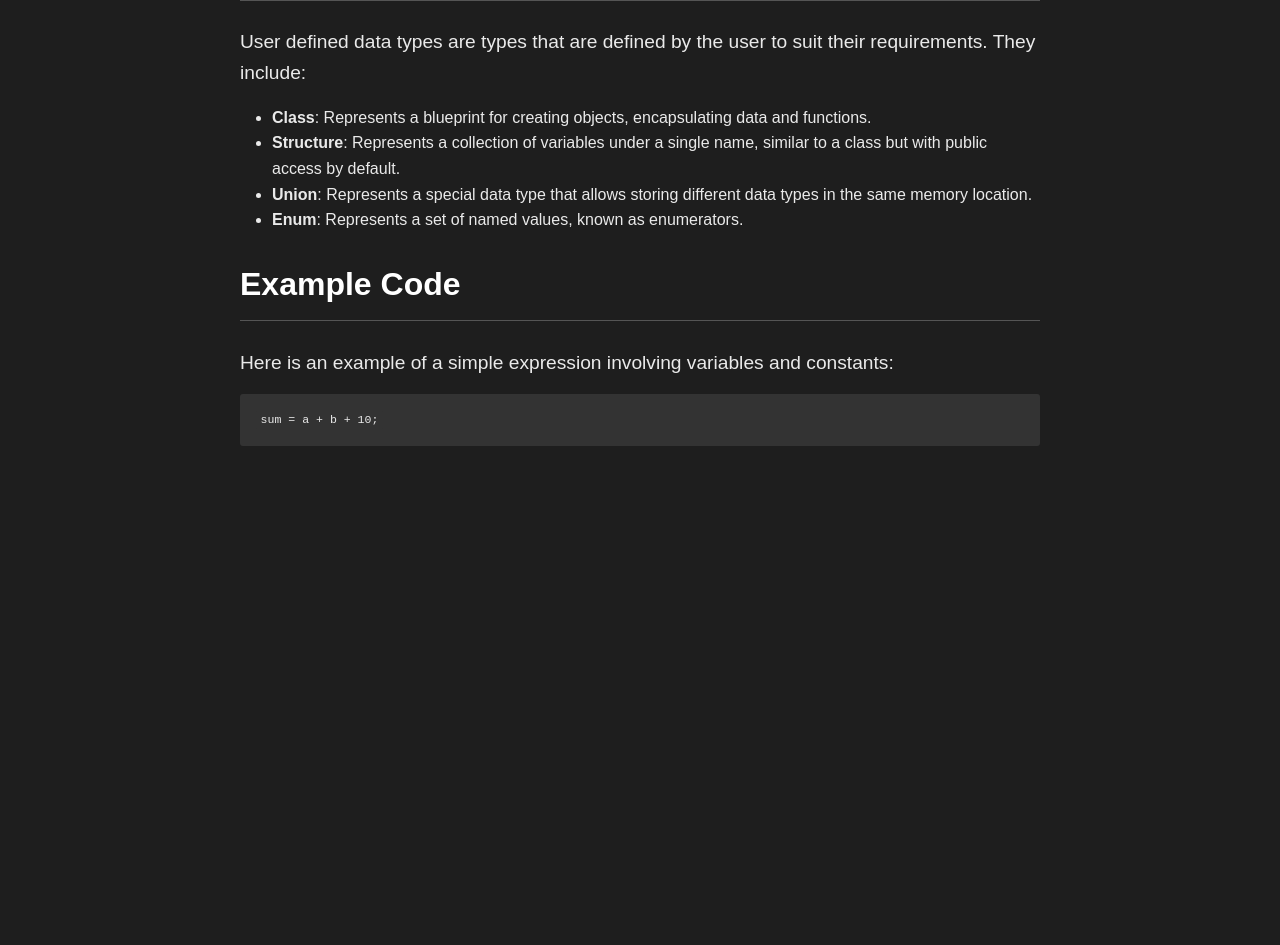
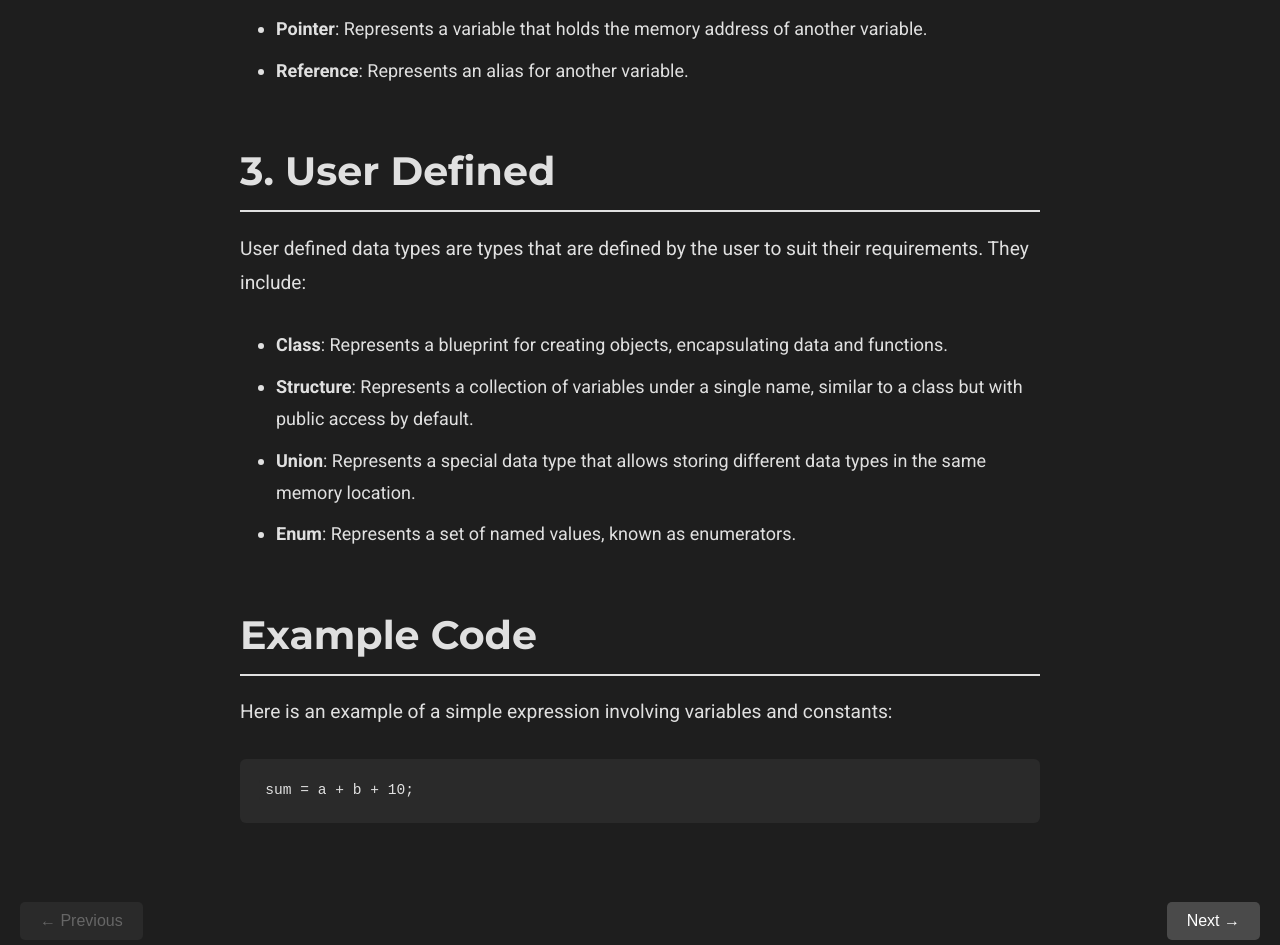
Before and after one commit to KeerthX/learncpp, a React (Create React App) app: page /lesson/topic1/lesson1 in a window 1280 px wide. Shown: the part 1187-2132 px from the top of the page. Before the commit the page ends 1687 px from the top, so only its background shows below. Built offline with nearby package versions, Linux system fonts and the light colour scheme.

Commit message:
Updated CSS for markdown, updated lessons page with next and previous buttons

```diff
--- a/src/components/Lesson.js
+++ b/src/components/Lesson.js
@@ -1,6 +1,6 @@
 // src/components/Lesson.js
 import React, { useEffect, useState } from 'react';
-import { useParams } from 'react-router-dom';
+import { useParams, useNavigate } from 'react-router-dom';
 import ReactMarkdown from 'react-markdown';
 import remarkGfm from 'remark-gfm';
 import '../styles/Lesson.css';
@@ -10,29 +10,61 @@ import data from '../data/lessons.json';
 const Lesson = () => {
     const { topicName, lessonName } = useParams();
     const [content, setContent] = useState('');
-    const [displayTopic, setDisplayTopic] = useState('');
-    const [displayLesson, setDisplayLesson] = useState('');
     const [error, setError] = useState('');
+    const [nextLesson, setNextLesson] = useState(null);
+    const [prevLesson, setPrevLesson] = useState(null);
+    const navigate = useNavigate();
 
     useEffect(() => {
         const loadContent = async () => {
             try {
-                // Find the topic and lesson from the JSON data
-                const topicData = data.topics.find(t => t.folderName === topicName);
-                if (!topicData) {
+                const topicIndex = data.topics.findIndex(t => t.folderName === topicName);
+                if (topicIndex === -1) {
                     throw new Error(`Topic not found: ${topicName}`);
                 }
 
-                const lessonData = topicData.lessons.find(l => l.fileName.split('.')[0] === lessonName);
-                if (!lessonData) {
+                const topicData = data.topics[topicIndex];
+                const lessonIndex = topicData.lessons.findIndex(l => l.fileName.split('.')[0] === lessonName);
+                if (lessonIndex === -1) {
                     throw new Error(`Lesson not found: ${lessonName}`);
                 }
 
-                setDisplayTopic(topicData.displayName);
-                setDisplayLesson(lessonData.displayName);
+                const currentLessonData = topicData.lessons[lessonIndex];
+
+                // Set previous lesson
+                if (lessonIndex > 0) {
+                    setPrevLesson({
+                        topicName: topicName,
+                        lessonName: topicData.lessons[lessonIndex - 1].fileName.split('.')[0]
+                    });
+                } else if (topicIndex > 0) {
+                    const prevTopic = data.topics[topicIndex - 1];
+                    setPrevLesson({
+                        topicName: prevTopic.folderName,
+                        lessonName: prevTopic.lessons[prevTopic.lessons.length - 1].fileName.split('.')[0]
+                    });
+                } else {
+                    setPrevLesson(null);
+                }
+
+                // Set next lesson
+                if (lessonIndex < topicData.lessons.length - 1) {
+                    setNextLesson({
+                        topicName: topicName,
+                        lessonName: topicData.lessons[lessonIndex + 1].fileName.split('.')[0]
+                    });
+                } else if (topicIndex < data.topics.length - 1) {
+                    const nextTopic = data.topics[topicIndex + 1];
+                    setNextLesson({
+                        topicName: nextTopic.folderName,
+                        lessonName: nextTopic.lessons[0].fileName.split('.')[0]
+                    });
+                } else {
+                    setNextLesson(null);
+                }
 
                 // Load the markdown file content
-                const response = await fetch(`/content/${topicName}/${lessonData.fileName}`);
+                const response = await fetch(`/content/${topicName}/${currentLessonData.fileName}`);
                 if (!response.ok) {
                     throw new Error(`HTTP error! status: ${response.status}`);
                 }
@@ -46,12 +78,17 @@ const Lesson = () => {
         };
 
         loadContent();
+        window.scrollTo(0, 0);
     }, [topicName, lessonName]);
+
+    const handleNavigation = (lesson) => {
+        if (lesson) {
+            navigate(`/lesson/${lesson.topicName}/${lesson.lessonName}`);
+        }
+    };
 
     return (
         <div className="lesson">
-            <h1>{displayTopic || 'Loading...'}</h1>
-            <h2>{displayLesson || 'Loading...'}</h2>
             <div className="markdown-content">
                 {error ? (
                     <p className="error-message">Error: {error}</p>
@@ -61,6 +98,22 @@ const Lesson = () => {
                     </ReactMarkdown>
                 )}
             </div>
+            <div className="lesson-navigation">
+                <button
+                    onClick={() => handleNavigation(prevLesson)}
+                    disabled={!prevLesson}
+                    className="nav-button prev-button"
+                >
+                    ← Previous
+                </button>
+                <button
+                    onClick={() => handleNavigation(nextLesson)}
+                    disabled={!nextLesson}
+                    className="nav-button next-button"
+                >
+                    Next →
+                </button>
+            </div>
         </div>
     );
 };
--- a/src/index.css
+++ b/src/index.css
@@ -6,7 +6,7 @@ body {
   color: #eaeaea;
   /* Light text color */
   margin: 0;
-  padding: 10px;
+
 }
 
 section {
--- a/src/styles/Lesson.css
+++ b/src/styles/Lesson.css
@@ -1,21 +1,73 @@
 /* src/styles/Lesson.css */
+
 .lesson {
-    padding: 20px;
-    background-color: #1e1e1e;
-    /* Dark background color */
-    color: #eaeaea;
-    /* Light text color */
+    position: relative;
+    min-height: 100vh;
+    padding-bottom: 80px;
+    /* Space for navigation buttons */
 }
 
-.lesson h1,
-.lesson h2,
-.lesson h3 {
-    color: #ffffff;
-    /* Light text color for headings */
+.markdown-content {
+    max-width: 800px;
+    margin: 0 auto;
+    padding: 20px;
 }
 
-.lesson p {
-    line-height: 1.6;
-    color: #eaeaea;
-    /* Light text color for paragraphs */
+.lesson-navigation {
+    position: absolute;
+    bottom: 20px;
+    left: 0;
+    right: 0;
+    display: flex;
+    justify-content: space-between;
+    padding: 0 20px;
 }
+
+.nav-button {
+    padding: 10px 20px;
+    font-size: 16px;
+    color: #ffffff;
+    background-color: #4a4a4a;
+    border: none;
+    border-radius: 5px;
+    cursor: pointer;
+    transition: background-color 0.3s ease, transform 0.1s ease;
+}
+
+.nav-button:hover {
+    background-color: #5a5a5a;
+}
+
+.nav-button:active {
+    transform: scale(0.98);
+}
+
+.nav-button:disabled {
+    background-color: #2a2a2a;
+    color: #666666;
+    cursor: not-allowed;
+}
+
+.prev-button {
+    margin-right: auto;
+}
+
+.next-button {
+    margin-left: auto;
+}
+
+@media (max-width: 600px) {
+    .lesson-navigation {
+        flex-direction: column;
+        align-items: stretch;
+    }
+
+    .nav-button {
+        margin: 5px 0;
+    }
+
+    .prev-button,
+    .next-button {
+        margin: 5px 0;
+    }
+}
--- a/src/styles/markdown.css
+++ b/src/styles/markdown.css
@@ -1,129 +1,193 @@
 /* src/styles/markdown.css */
 
+@import url('https://fonts.googleapis.com/css2?family=Montserrat:ital,wght@0,300;0,400;0,600;0,700;1,300;1,400;1,600;1,700&family=Roboto:ital,wght@0,300;0,400;0,700;1,300;1,400;1,700&display=swap');
+
+:root {
+    /* Colors */
+    --color-background: #1e1e1e;
+    --color-text: #e0e0e0;
+    --color-accent: #a3a3a3;
+    --color-code-background: #2a2a2a;
+    --color-table-header: #2a2a2a;
+    --color-table-odd: #1e1e1e;
+    --color-table-even: #1a1a1a;
+    --color-border: #2a2a2a;
+
+    /* Fonts */
+    --font-heading: 'Montserrat', sans-serif;
+    --font-body: 'Roboto', sans-serif;
+    --font-code: 'Courier New', Courier, monospace;
+}
+
 .markdown-content {
-    font-family: Arial, sans-serif;
-    line-height: 1.6;
-    color: #eaeaea;
-    /* Light text color */
-    background-color: #1e1e1e;
-    /* Dark background color */
+    font-family: var(--font-body);
+    line-height: 1.8;
+    color: var(--color-text);
+    background-color: var(--color-background);
     max-width: 800px;
     margin: 0 auto;
-    padding: 20px;
+    padding: 40px;
+    font-size: 18px;
+}
+
+.markdown-content h1,
+.markdown-content h2,
+.markdown-content h3,
+.markdown-content h4,
+.markdown-content h5,
+.markdown-content h6 {
+    font-family: var(--font-heading);
+    margin-top: 1.5em;
+    margin-bottom: 0.5em;
+    line-height: 1.3;
 }
 
 .markdown-content h1 {
-    font-size: 2.5em;
-    border-bottom: 2px solid #555;
+    font-size: 2.8em;
+    border-bottom: 3px solid var(--color-text);
     padding-bottom: 0.3em;
-    color: #ffffff;
+    color: var(--color-text);
 }
 
 .markdown-content h2 {
-    font-size: 2em;
-    border-bottom: 1px solid #555;
+    font-size: 2.2em;
+    border-bottom: 2px solid var(--color-text);
     padding-bottom: 0.3em;
-    color: #ffffff;
+    color: var(--color-text);
 }
 
 .markdown-content h3 {
-    font-size: 1.5em;
-    color: #ffffff;
+    font-size: 1.8em;
+    color: var(--color-text);
 }
 
 .markdown-content h4 {
-    font-size: 1.25em;
-    color: #eaeaea;
+    font-size: 1.4em;
+    color: var(--color-text);
 }
 
 .markdown-content h5 {
-    font-size: 1em;
-    color: #eaeaea;
+    font-size: 1.2em;
+    color: var(--color-text);
 }
 
 .markdown-content h6 {
-    font-size: 0.875em;
-    color: #9a9a9a;
+    font-size: 1em;
+    color: var(--color-text);
 }
 
 .markdown-content p {
-    margin-bottom: 16px;
+    margin-bottom: 1.5em;
 }
 
 .markdown-content a {
-    color: #61dafb;
-    /* Light blue text color for links */
+    color: var(--color-text);
     text-decoration: none;
+    border-bottom: 1px dotted var(--color-text);
+    transition: color 0.3s ease, border-bottom 0.3s ease;
 }
 
 .markdown-content a:hover {
-    text-decoration: underline;
+    color: var(--color-text);
+    border-bottom: 1px solid var(--color-text);
 }
 
 .markdown-content code {
-    background-color: #333;
-    border-radius: 3px;
-    font-family: 'Courier New', Courier, monospace;
-    font-size: 85%;
-    margin: 0;
+    background-color: var(--color-code-background);
+    border-radius: 4px;
+    font-family: var(--font-code);
+    font-size: 0.9em;
     padding: 0.2em 0.4em;
-    color: #eaeaea;
-    /* Light text color for code */
+    color: var(--color-text);
 }
 
 .markdown-content pre {
-    background-color: #333;
-    border-radius: 3px;
-    font-family: 'Courier New', Courier, monospace;
-    font-size: 85%;
-    line-height: 1.45;
+    background-color: var(--color-code-background);
+    border-radius: 6px;
+    font-family: var(--font-code);
+    font-size: 0.9em;
+    line-height: 1.6;
     overflow: auto;
-    padding: 16px;
-    color: #eaeaea;
-    /* Light text color for preformatted text */
+    padding: 1.2em;
+    color: var(--color-text);
 }
 
 .markdown-content blockquote {
-    border-left: 0.25em solid #555;
-    color: #9a9a9a;
-    padding: 0 1em;
-    background-color: #2e2e2e;
+    border-left: 4px solid var(--color-text);
+    color: var(--color-accent);
+    padding: 0.5em 1em;
+    background-color: var(--color-table-odd);
+    margin: 1.5em 0;
+    font-style: italic;
 }
 
 .markdown-content ul,
 .markdown-content ol {
     padding-left: 2em;
-    color: #eaeaea;
-    /* Light text color for lists */
+    margin-bottom: 1.5em;
+}
+
+.markdown-content li {
+    margin-bottom: 0.5em;
 }
 
 .markdown-content img {
     max-width: 100%;
-    box-sizing: content-box;
+    height: auto;
+    border-radius: 8px;
+    box-shadow: 0 4px 8px rgba(0, 0, 0, 0.5);
 }
 
 .markdown-content table {
-    border-collapse: collapse;
+    border-collapse: separate;
     border-spacing: 0;
-    display: block;
-    overflow: auto;
     width: 100%;
-    background-color: #2e2e2e;
+    margin-bottom: 1.5em;
+    background-color: var(--color-table-odd);
+    border-radius: 6px;
+    overflow: hidden;
 }
 
 .markdown-content table th,
 .markdown-content table td {
-    border: 1px solid #555;
-    padding: 6px 13px;
-    color: #eaeaea;
-    /* Light text color for table cells */
+    border: 1px solid var(--color-border);
+    padding: 12px 16px;
 }
 
-.markdown-content table tr {
-    background-color: #2e2e2e;
-    border-top: 1px solid #555;
+.markdown-content table th {
+    background-color: var(--color-table-header);
+    font-weight: bold;
+    text-transform: uppercase;
+    letter-spacing: 0.05em;
+    color: var(--color-text);
 }
 
-.markdown-content table tr:nth-child(2n) {
-    background-color: #3e3e3e;
+.markdown-content table tr:nth-child(even) {
+    background-color: var(--color-table-even);
 }
+
+.markdown-content hr {
+    border: none;
+    height: 2px;
+    background-color: var(--color-border);
+    margin: 2em 0;
+}
+
+@media (max-width: 600px) {
+    .markdown-content {
+        padding: 20px;
+        font-size: 16px;
+    }
+
+    .markdown-content h1 {
+        font-size: 2.2em;
+    }
+
+    .markdown-content h2 {
+        font-size: 1.8em;
+    }
+
+    .markdown-content h3 {
+        font-size: 1.5em;
+    }
+}
```
Also changed, not shown: public/content/topic1/lesson2.md (+0 -3 lines).
